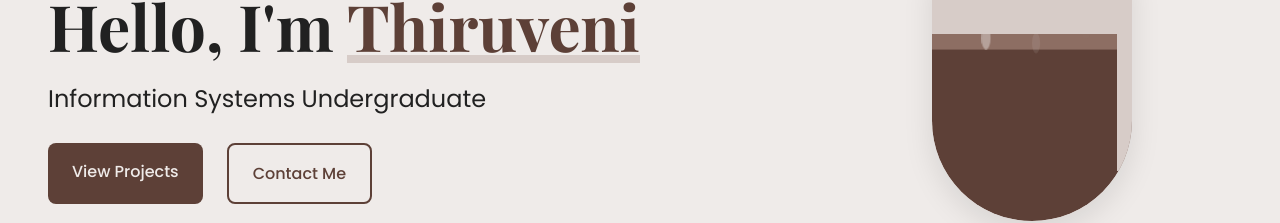
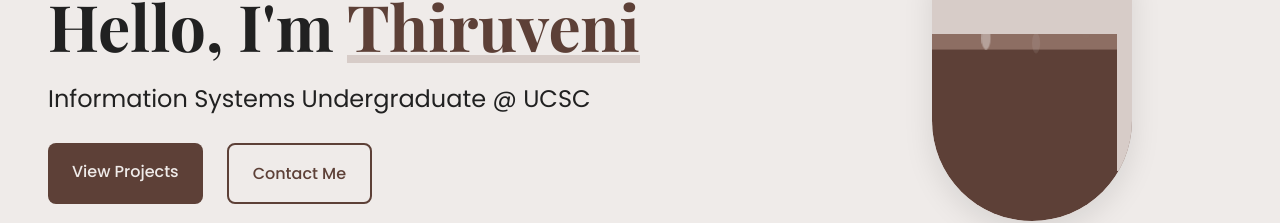
Before and after one commit to thiruveni2002/MyPortfolio, a plain HTML site: page index.html in a window 1280 px wide. Shown: the part 304-527 px from the top of the page. Drawn offline with nearby package versions, Linux system fonts and the light colour scheme.

Commit message:
Update index.html

```diff
--- a/index.html
+++ b/index.html
@@ -46,7 +46,7 @@
     <section id="home" class="hero">
         <div class="hero-text">
             <h1 class="fade-in">Hello, I'm <span>Thiruveni</span></h1>
-            <p class="fade-in delay-1">Information Systems Undergraduate</p>
+            <p class="fade-in delay-1">Information Systems Undergraduate @ UCSC</p>
             <div class="cta-buttons fade-in delay-2">
                 <a href="#projects" class="btn primary">View Projects</a>
                 <a href="#contact" class="btn secondary">Contact Me</a>
```
